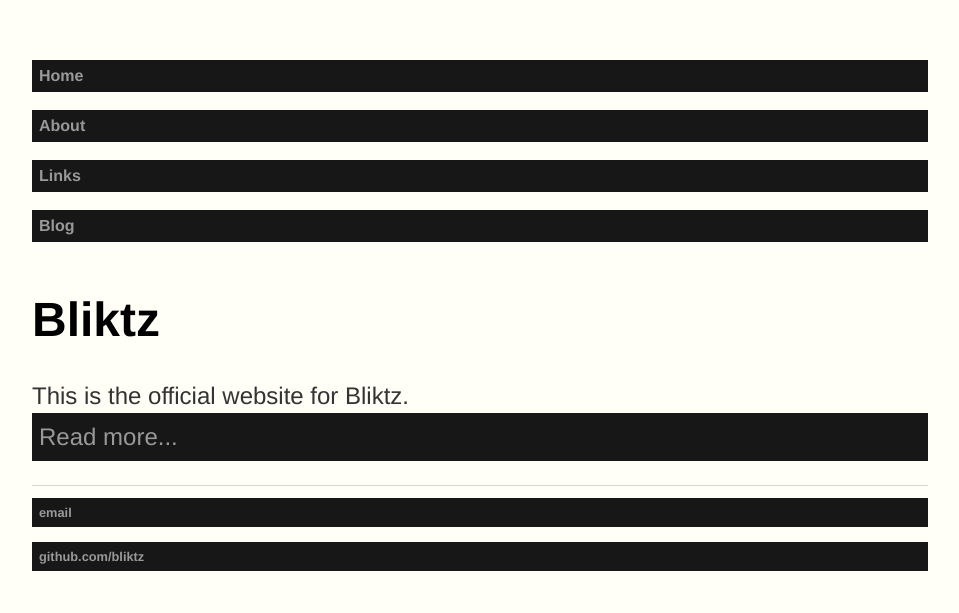
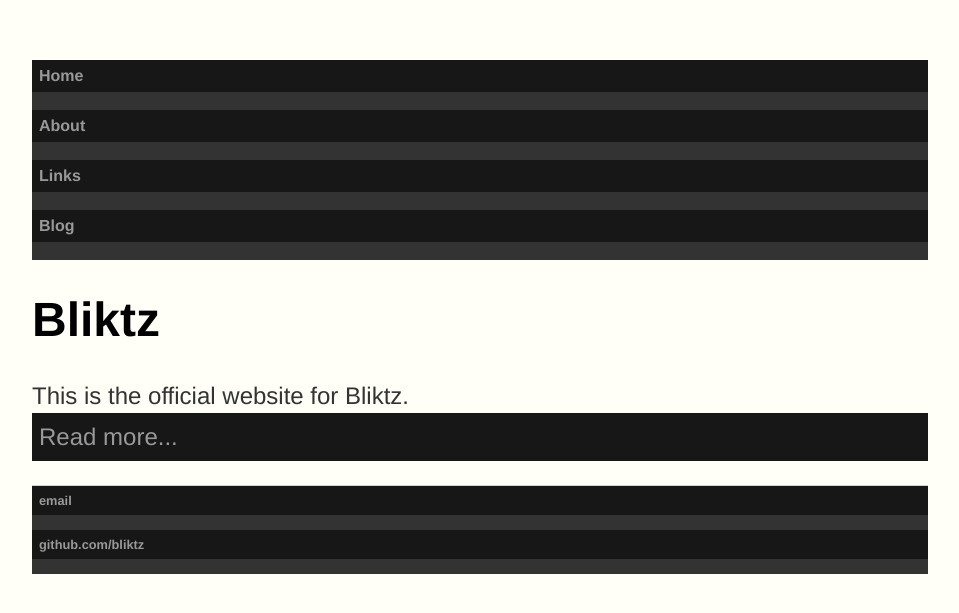
Before and after one commit to bliktz/bliktz.github.io, a Jekyll site: the page built from index.html, in a window 1280 px wide. Shown: the top 613 px of the page, without its empty margins (160-1119 px from the left). Built offline with Jekyll 4.4.1, drawn with Linux system fonts in a browser that asks for light colours.

Commit message:
Update main.css

```diff
--- a/css/main.css
+++ b/css/main.css
@@ -8,6 +8,11 @@
     padding: 0px;
     list-style: none;
     font-weight: bold;
+    list-style-type: none;
+    margin: 0;
+    padding: 0;
+    overflow: hidden;
+    background-color: #333;
 }
 nav ul li, footer ul li {
     display: inline;
```
